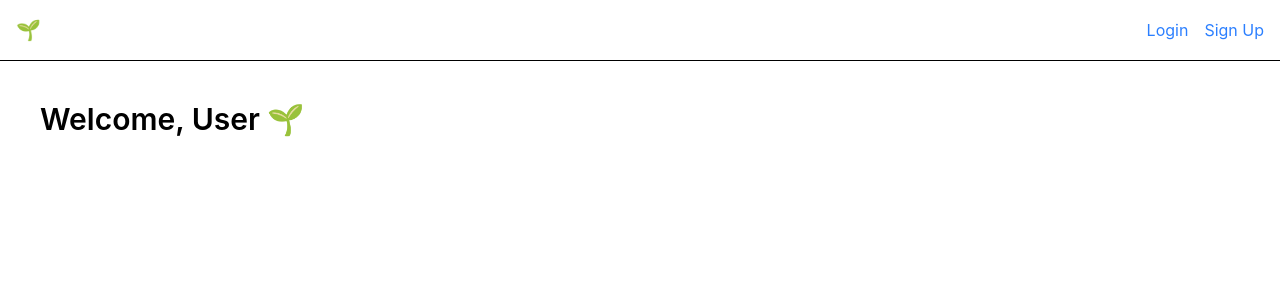
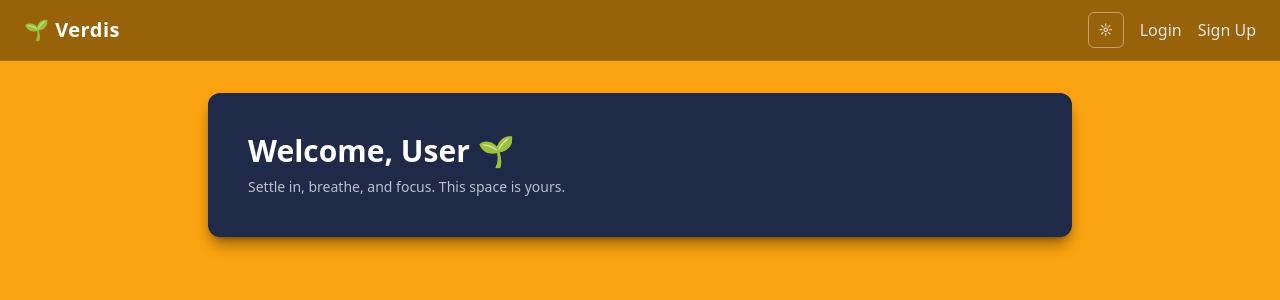
Before and after one commit to therealazzy/verdis, a Next.js app: page / in a window 1280 px wide. Shown: the top 300 px of the page. Built offline with nearby package versions, Linux system fonts and the light colour scheme; no server answers.

Commit message:
dark mode toggle + styling

```diff
--- a/app/globals.css
+++ b/app/globals.css
@@ -1 +1,70 @@
 @import "tailwindcss";
+
+@layer base {
+  :root {
+    --color-bg: #fca311;
+    --color-surface: #14213d;
+    --color-surface-soft: #1f2a48;
+    --color-accent: #e5e5e5;
+    --color-text: #ffffff;
+  }
+
+  :root[data-theme="dark"] {
+    --color-bg: #3b214f;
+    --color-surface: #4b2b62;
+    --color-surface-soft: #5a3475;
+    --color-accent: #e5e5e5;
+    --color-text: #ffffff;
+  }
+
+  html,
+  body {
+    height: 100%;
+  }
+
+  body {
+    background-color: var(--color-bg);
+    color: var(--color-text);
+    font-family: system-ui, -apple-system, BlinkMacSystemFont, "SF Pro Text",
+      "Inter", sans-serif;
+  }
+
+  main {
+    min-height: calc(100vh - 4rem);
+  }
+}
+
+@layer components {
+  .surface {
+    background-color: var(--color-surface);
+    color: var(--color-text);
+  }
+
+  .surface-soft {
+    background-color: var(--color-surface-soft);
+    color: var(--color-text);
+  }
+
+  .accent-pill {
+    background-color: var(--color-accent);
+    color: #14213d;
+  }
+
+  .btn-primary {
+    @apply px-3 py-1 rounded-md font-medium transition-colors;
+    background-color: var(--color-accent);
+    color: #14213d;
+  }
+
+  .btn-primary:hover {
+    background-color: #ffffff;
+  }
+
+  .link-accent {
+    color: var(--color-accent);
+  }
+
+  .link-accent:hover {
+    text-decoration: underline;
+  }
+}
--- a/app/layout.tsx
+++ b/app/layout.tsx
@@ -1,6 +1,7 @@
 import "./globals.css"
 import Header from "@/components/header"
 import { ProfileProvider } from "@/context/ProfileContext"
+import { ThemeProvider } from "@/context/ThemeContext"
 
 export const metadata = {
   title: "Verdis",
@@ -10,11 +11,13 @@ export const metadata = {
 export default function RootLayout({ children }: { children: React.ReactNode }) {
   return (
     <html lang="en">
-      <body>
-        <ProfileProvider>
-        <Header />
-        <main>{children}</main>
-        </ProfileProvider>
+      <body className="text-white">
+        <ThemeProvider>
+          <ProfileProvider>
+            <Header />
+            <main className="max-w-4xl mx-auto px-4 py-8">{children}</main>
+          </ProfileProvider>
+        </ThemeProvider>
       </body>
     </html>
   )
--- a/app/page.tsx
+++ b/app/page.tsx
@@ -5,13 +5,21 @@ import { useProfile } from "@/context/ProfileContext"
 export default function Dashboard() {
   const { profile, loading } = useProfile()
 
-  if (loading) return <div className="p-10">Loading...</div>
+  if (loading)
+    return (
+      <div className="surface-soft rounded-xl p-10 shadow-lg shadow-black/40">
+        Loading...
+      </div>
+    )
 
   return (
-    <div className="p-10">
-      <h1 className="text-3xl font-semibold mb-4">
+    <div className="surface-soft rounded-xl p-10 shadow-lg shadow-black/40">
+      <h1 className="text-3xl font-semibold mb-2">
         Welcome, {profile?.username || "User"} 🌱
       </h1>
+      <p className="text-sm text-white/70">
+        Settle in, breathe, and focus. This space is yours.
+      </p>
     </div>
   )
 }
--- a/components/header.tsx
+++ b/components/header.tsx
@@ -3,10 +3,13 @@
 import { useProfile } from "@/context/ProfileContext"
 import { useRouter } from "next/navigation"
 import { supabase } from "@/lib/supabaseClient"
+import { useTheme } from "@/context/ThemeContext"
+import { Toggle } from "@/components/ui/toggle"
 
 export default function Header() {
   const { profile } = useProfile()
   const router = useRouter()
+  const { theme, toggleTheme } = useTheme()
 
   const logout = async () => {
     await supabase.auth.signOut()
@@ -14,23 +17,34 @@ export default function Header() {
   }
 
   return (
-    <header className="flex justify-between items-center p-4 border-b">
-      <h1 className="text-xl font-bold">🌱</h1>
-      <nav>
+    <header className="flex justify-between items-center px-6 py-3 border-b border-white/10 bg-black/40 backdrop-blur surface">
+      <h1 className="text-xl font-bold tracking-wide">🌱 Verdis</h1>
+      <nav className="flex items-center gap-4">
+        <Toggle
+          aria-label="Toggle dark mode"
+          pressed={theme === "dark"}
+          onPressedChange={toggleTheme}
+          variant="outline"
+        >
+          {theme === "dark" ? "☾" : "☼"}
+        </Toggle>
         {profile ? (
           <div className="flex items-center gap-4">
-            <span>{profile.username || "User"}</span>
-            <button
-              onClick={logout}
-              className="bg-red-500 text-white px-3 py-1 rounded"
-            >
+            <span className="text-sm text-white/80">
+              {profile.username || "User"}
+            </span>
+            <button onClick={logout} className="btn-primary">
               Logout
             </button>
           </div>
         ) : (
           <div className="flex gap-4">
-            <a href="/login" className="text-blue-500">Login</a>
-            <a href="/signup" className="text-blue-500">Sign Up</a>
+            <a href="/login" className="link-accent">
+              Login
+            </a>
+            <a href="/signup" className="link-accent">
+              Sign Up
+            </a>
           </div>
         )}
       </nav>
--- /dev/null
+++ b/components/ui/toggle.tsx
@@ -0,0 +1,66 @@
+"use client"
+
+import * as React from "react"
+import { cn } from "@/lib/utils"
+
+type Variant = "default" | "outline"
+
+interface ToggleProps
+  extends React.ButtonHTMLAttributes<HTMLButtonElement> {
+  pressed?: boolean
+  onPressedChange?: (pressed: boolean) => void
+  variant?: Variant
+}
+
+const Toggle = React.forwardRef<HTMLButtonElement, ToggleProps>(
+  (
+    {
+      className,
+      pressed,
+      onPressedChange,
+      variant = "default",
+      onClick,
+      ...props
+    },
+    ref,
+  ) => {
+    const [internalPressed, setInternalPressed] = React.useState(false)
+    const isControlled = pressed !== undefined
+    const currentPressed = isControlled ? pressed : internalPressed
+
+    const handleClick: React.MouseEventHandler<HTMLButtonElement> = (event) => {
+      const next = !currentPressed
+      if (!isControlled) {
+        setInternalPressed(next)
+      }
+      onPressedChange?.(next)
+      onClick?.(event)
+    }
+
+    return (
+      <button
+        type="button"
+        ref={ref}
+        data-state={currentPressed ? "on" : "off"}
+        aria-pressed={currentPressed}
+        className={cn(
+          "inline-flex items-center justify-center rounded-md text-sm font-medium transition-colors",
+          "focus-visible:outline-none focus-visible:ring-2 focus-visible:ring-ring focus-visible:ring-offset-2",
+          "disabled:pointer-events-none disabled:opacity-50",
+          "h-9 w-9",
+          variant === "outline" &&
+            "border border-white/40 bg-transparent text-white/80 data-[state=on]:bg-white/10",
+          variant === "default" &&
+            "bg-white/10 text-white/80 data-[state=on]:bg-white/20",
+          className,
+        )}
+        onClick={handleClick}
+        {...props}
+      />
+    )
+  },
+)
+
+Toggle.displayName = "Toggle"
+
+export { Toggle }
--- /dev/null
+++ b/context/ThemeContext.tsx
@@ -0,0 +1,50 @@
+"use client"
+
+import { createContext, useContext, useEffect, useState } from "react"
+
+type Theme = "light" | "dark"
+
+type ThemeContextValue = {
+  theme: Theme
+  toggleTheme: () => void
+}
+
+const ThemeContext = createContext<ThemeContextValue | undefined>(undefined)
+
+export function ThemeProvider({ children }: { children: React.ReactNode }) {
+  const [theme, setTheme] = useState<Theme>("light")
+
+  useEffect(() => {
+    if (typeof window === "undefined") return
+    const stored = window.localStorage.getItem("theme") as Theme | null
+    if (stored === "light" || stored === "dark") {
+      setTheme(stored)
+    }
+  }, [])
+
+  useEffect(() => {
+    if (typeof document === "undefined") return
+    document.documentElement.setAttribute("data-theme", theme)
+    if (typeof window !== "undefined") {
+      window.localStorage.setItem("theme", theme)
+    }
+  }, [theme])
+
+  const toggleTheme = () => {
+    setTheme((prev) => (prev === "light" ? "dark" : "light"))
+  }
+
+  return (
+    <ThemeContext.Provider value={{ theme, toggleTheme }}>
+      {children}
+    </ThemeContext.Provider>
+  )
+}
+
+export function useTheme() {
+  const ctx = useContext(ThemeContext)
+  if (!ctx) {
+    throw new Error("useTheme must be used within ThemeProvider")
+  }
+  return ctx
+}
--- /dev/null
+++ b/lib/utils.ts
@@ -0,0 +1,3 @@
+export function cn(...inputs: Array<string | undefined | false | null>) {
+  return inputs.filter(Boolean).join(" ")
+}
```
